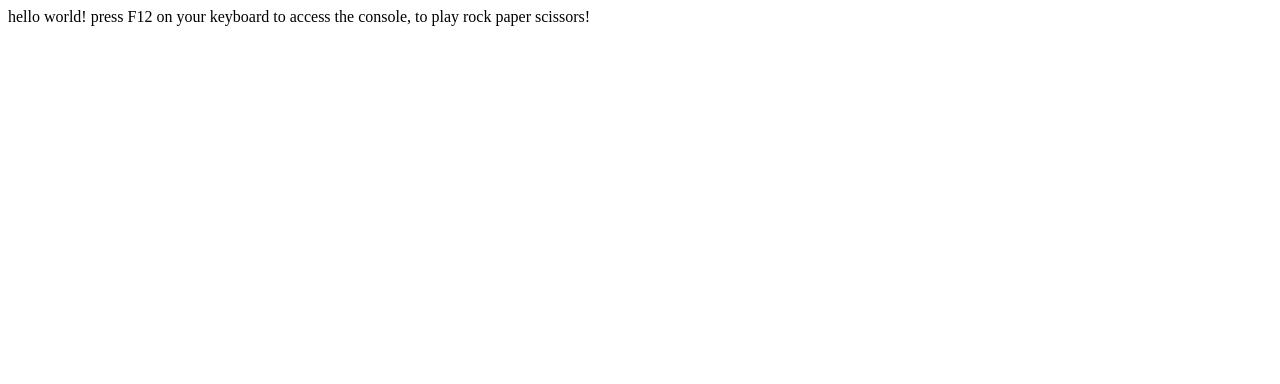
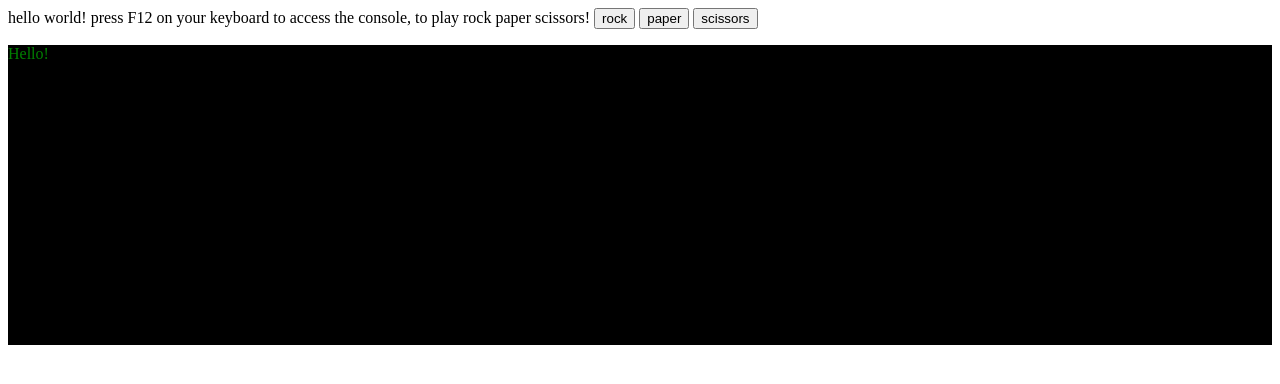
Before and after one commit to DestinTech/rockPaper, a plain HTML site: page index.html in a window 1280 px wide. Drawn offline with Linux system fonts and the light colour scheme.

Commit message:
add elements for user input and text area to print out game results to.

```diff
--- /dev/null
+++ b/css/style.css
@@ -0,0 +1,9 @@
+body {
+
+}
+#gameScreen{
+    width:100%;
+    min-height:300px;
+    background-color:black;
+    color:green;
+}
--- a/index.html
+++ b/index.html
@@ -2,9 +2,16 @@
 <html>
 <head>
     <script src=js/script.js type=text/javascript></script>
+    <link rel=stylesheet type=text/css href="css/style.css">
+
 </head>
 
 <body>
-
+    <button id="rock">rock</button>
+    <button id="paper">paper</button>
+    <button id="scissors">scissors</button>
+    <div id="gameScreen">
+        <p>Hello!</p>
+    </div>
 </body>
 </html>
```
